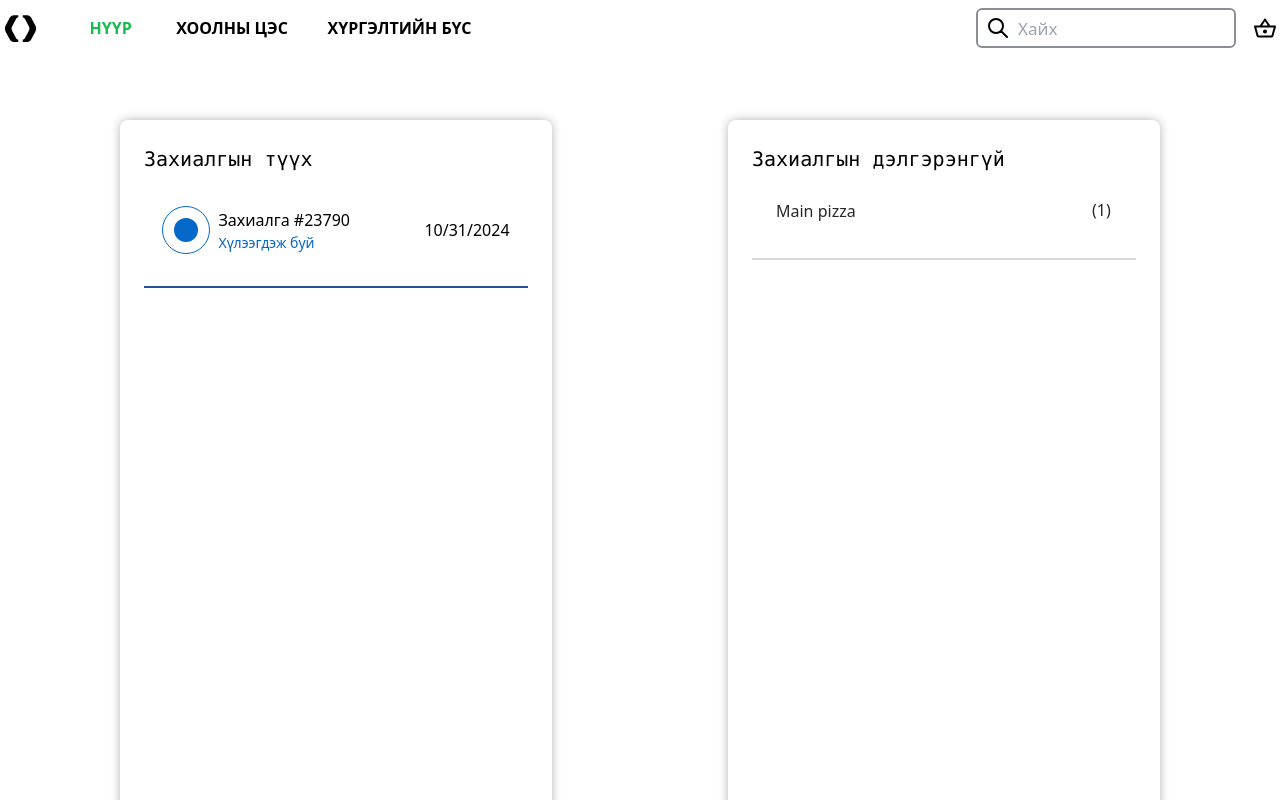
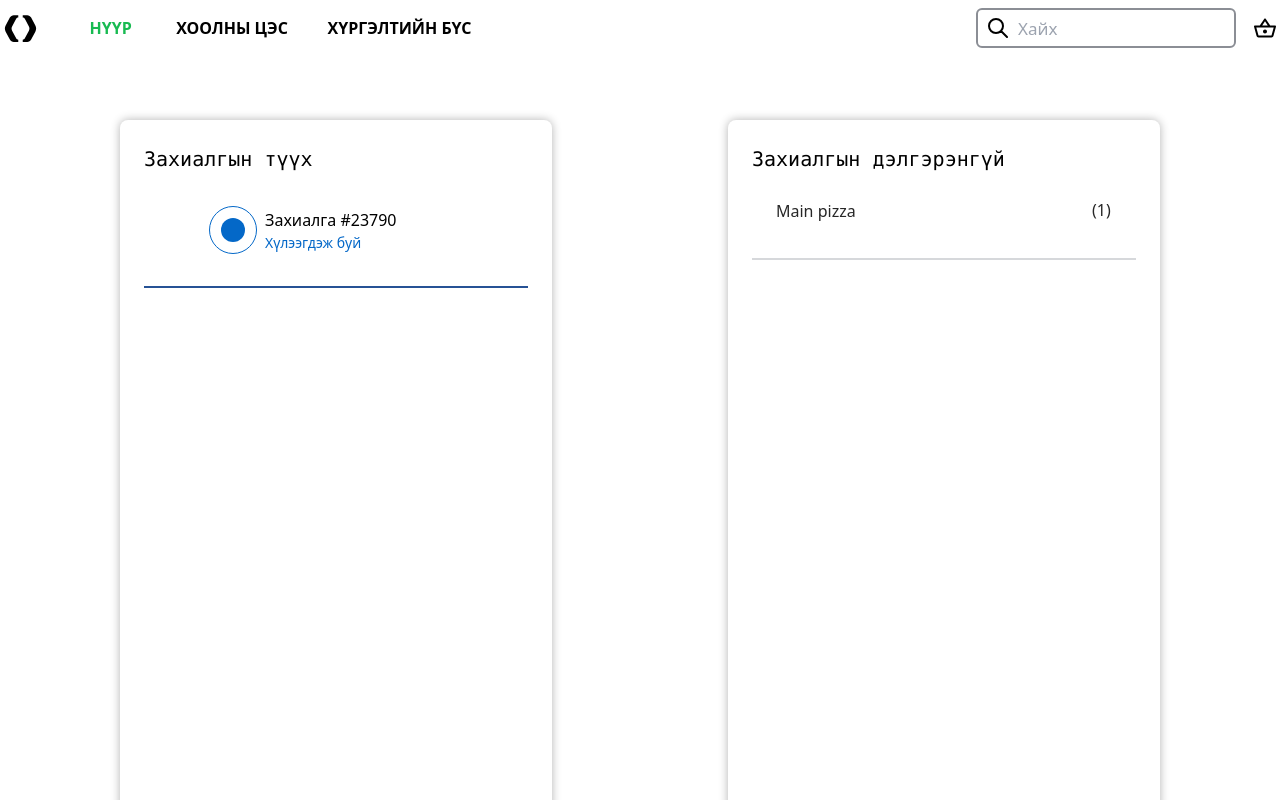
Before and after one commit to Pinecone-2024-LEAP-1G/Food-delivery-3, a Next.js app: page /orderwaiting in a window 1280 px wide. Shown: the top 800 px of the page. Built offline with nearby package versions, Linux system fonts and the light colour scheme.

Commit message:
backend nemev

```diff
--- a/src/app/orderwaiting/page.tsx
+++ b/src/app/orderwaiting/page.tsx
@@ -1,8 +1,8 @@
 import { BlueDotIcon } from "@/components/icons";
-import moment from "moment";
+// import moment from "moment";
 
 const page = () => {
-  const tenDaysAgo = moment().format("L");
+  // const tenDaysAgo = moment().format("L");
 
   return (
     <div className="flex justify-center gap-44 mt-16 mb-20">
@@ -17,7 +17,7 @@ const page = () => {
                 Хүлээгдэж буй
               </p>
             </div>
-            <div>{tenDaysAgo}</div>
+            {/* <div>{tenDaysAgo}</div> */}
           </div>
           <div className="border-[1px] w-[384px] border-[#265295]  mx-auto mt-4 "></div>
         </div>
--- a/src/components/order-detail/OrderDetail.tsx
+++ b/src/components/order-detail/OrderDetail.tsx
@@ -1,7 +1,7 @@
 "use client";
 
 import { SetStateAction, useState } from "react";
-import OrderVerify from "../order-detail/OrderVerify";
+import OrderVerify from "./OrderVerify";
 import { OrderDetailAddressInfo } from "./OrderDetailAddressInfo";
 
 export type OrderSelectOptions = {
--- a/src/components/order-detail/OrderDetailAddressInfo.tsx
+++ b/src/components/order-detail/OrderDetailAddressInfo.tsx
@@ -1,7 +1,7 @@
-import { BlueDotIcon } from "../../components/icons";
+import { BlueDotIcon } from "../icons";
 import DownArrow from "../icons/DownArrow";
 import PinIcon from "../icons/PinIcon";
-import { CheckboxComponent } from "../order-detail/CheckBox";
+import { CheckboxComponent } from "./CheckBox";
 import { Dispatch, SetStateAction, useState } from "react";
 import { OrderSelectOptions } from "./OrderDetail";
 
```
Also changed, not shown: src/components/order-detail/CheckBox.tsx (+8 -8 lines).
